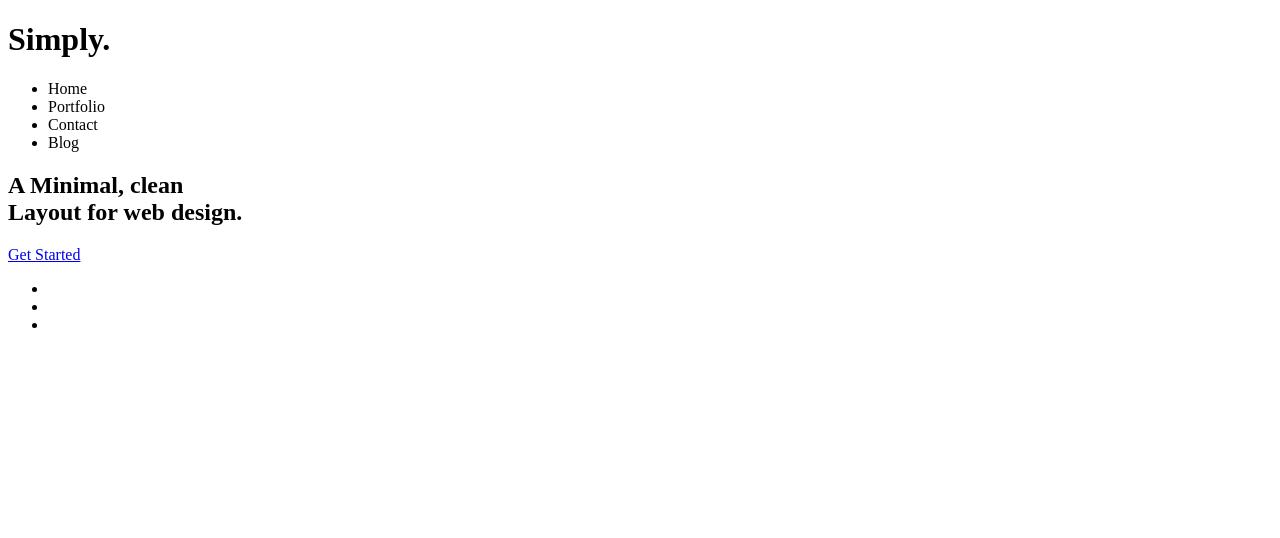
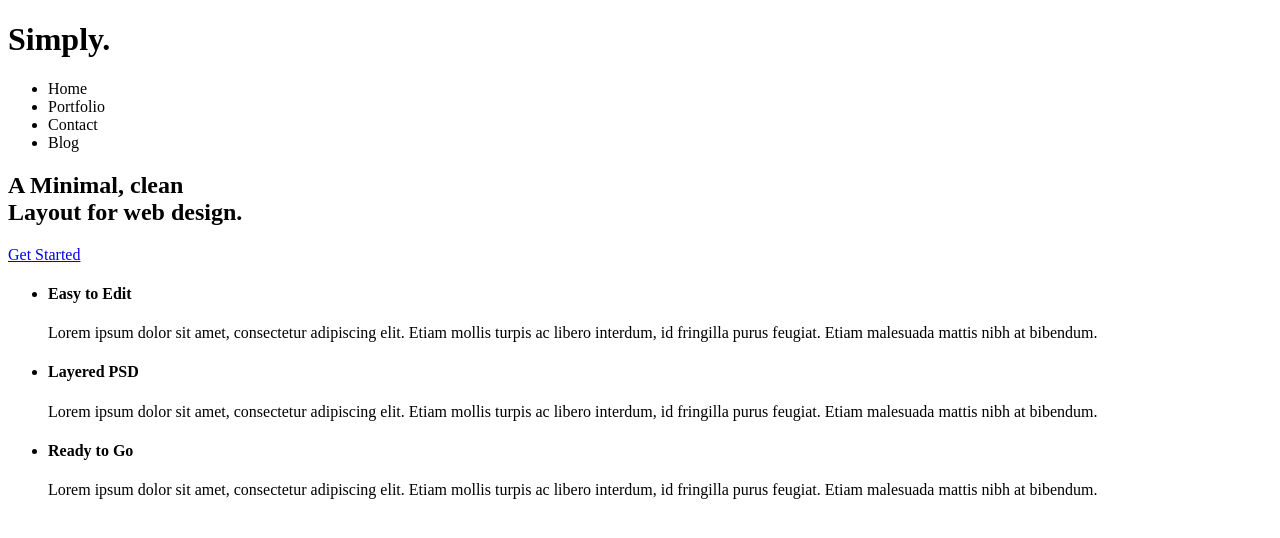
Before and after one commit to theace31/siteproject, a plain HTML site: page index.html in a window 1280 px wide. Drawn offline with Linux system fonts and the light colour scheme.

Commit message:
update index4

```diff
--- a/index.html
+++ b/index.html
@@ -31,11 +31,27 @@
   		</div>
   	</div>
   	<div id="features">
+  		<div class="wrapper">
   		<ul>
-  			<li></li>
-  			<li></li>
-  			<li></li>
+  			<li class="feature-1"><h4>Easy to Edit</h4>
+  			<p>Lorem ipsum dolor sit amet, consectetur adipiscing elit. Etiam
+  			mollis turpis ac libero interdum, id fringilla purus feugiat. Etiam
+  			malesuada mattis nibh at bibendum.</p>
+  			</li>
+  			<li class="feature-2">
+  				<h4>Layered PSD</h4>
+  				<p>Lorem ipsum dolor sit amet, consectetur adipiscing elit. Etiam
+  			mollis turpis ac libero interdum, id fringilla purus feugiat. Etiam
+  			malesuada mattis nibh at bibendum.</p>
+  			</li>
+  			<li class="feature-3">
+  				<h4>Ready to Go</h4>
+  				<p>Lorem ipsum dolor sit amet, consectetur adipiscing elit. Etiam mollis turpis ac libero interdum, id fringilla purus
+  				feugiat. Etiam malesuada mattis nibh at bibendum.</p>
+  			</li>
+  			<div class="clear"></div>
   		</ul>
+  		</div>
   	</div>
   	<div id="primary-content">
   		<article></article>
```
